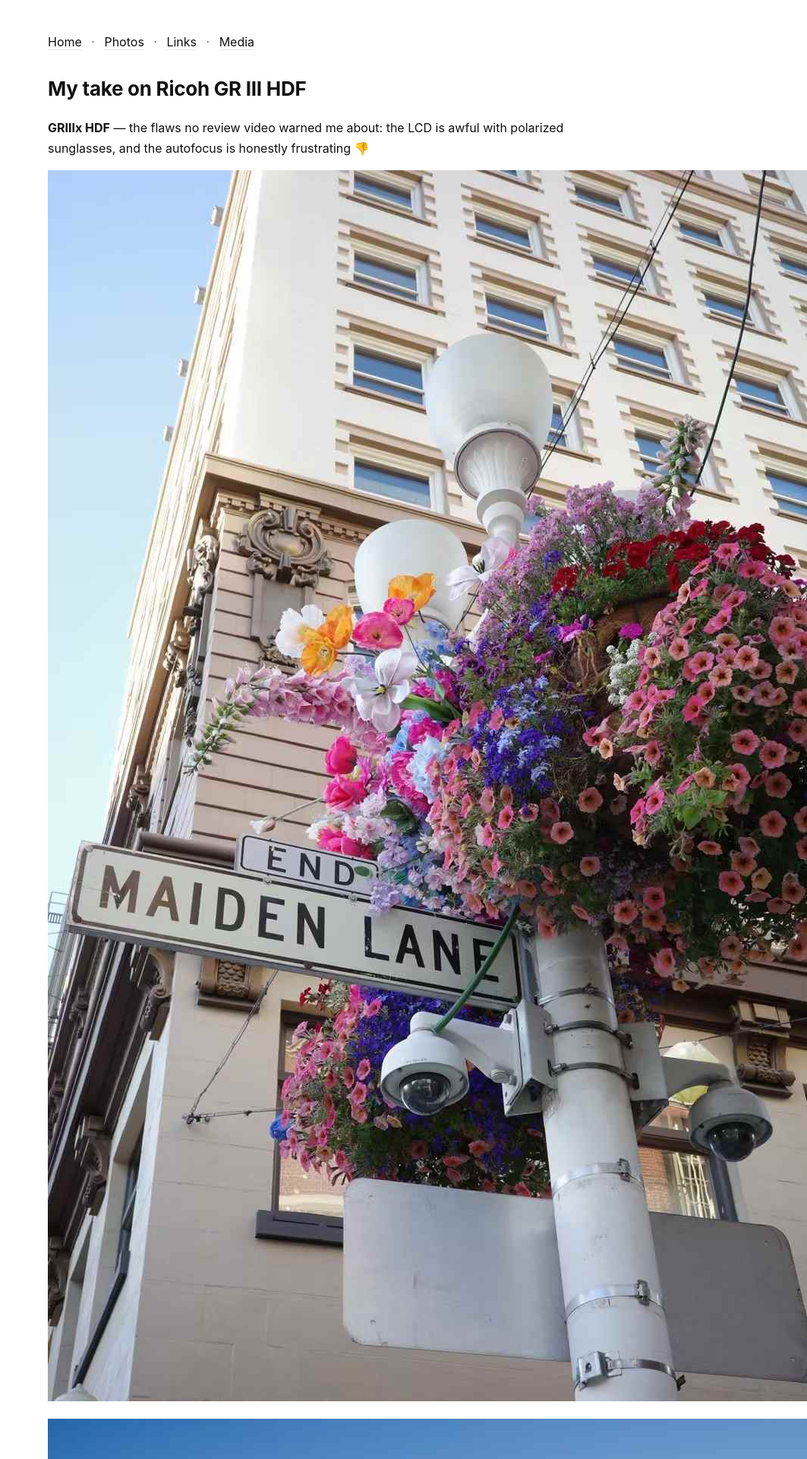
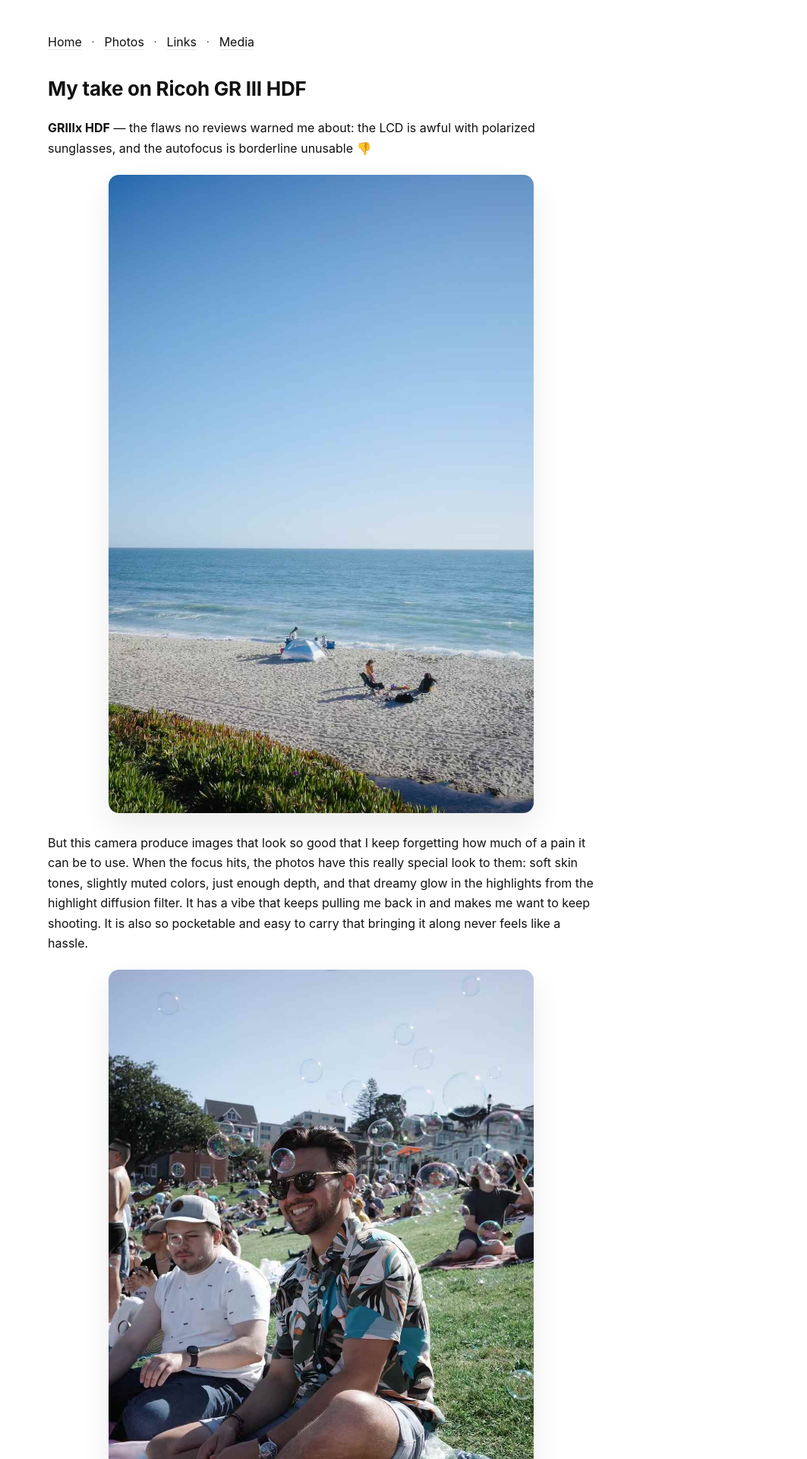
Before and after one commit to zijianzhu0/zijian.github.io, a Jekyll site: the page built from _posts/2025-08-12-GR-III-HDF.md, in a window 1280 px wide. Shown: the top 1920 px of the page at 76% size, without its empty margins (217-1280 px from the left). Built offline with Jekyll 4.4.1, drawn with Linux system fonts in a browser that asks for light colours; some of the changed text lies outside the part shown.

Commit message:
revised wordings, visual updates

```diff
--- a/_posts/2025-08-12-GR-III-HDF.md
+++ b/_posts/2025-08-12-GR-III-HDF.md
@@ -10,17 +10,20 @@ links:
 
 # My take on Ricoh GR III HDF
 
-**GRIIIx HDF** — the flaws no review video warned me about: the LCD is awful with polarized sunglasses, and the autofocus is honestly frustrating 👎
+**GRIIIx HDF** — the flaws no reviews warned me about: the LCD is awful with polarized sunglasses, and the autofocus is borderline unusable 👎
 
-![Maiden Lane flowers](/assets/photos/gr-hdf-maiden-lane.jpg)
+<div class="post-gallery">
+  <img class="post-gallery__image" src="/assets/photos/gr-hdf-beach.jpg" alt="Beach scene" />
+</div>
 
-![Beach scene](/assets/photos/gr-hdf-beach.jpg)
+But this camera produce images that look so good that I keep forgetting how much of a pain it can be to use. When the focus hits, the photos have this really special look to them: soft skin tones, slightly muted colors, just enough depth, and that dreamy glow in the highlights from the highlight diffusion filter. It has a vibe that keeps pulling me back in and makes me want to keep shooting. It is also so pocketable and easy to carry that bringing it along never feels like a hassle.
+<div class="post-gallery">
+    <img class="post-gallery__image" src="/assets/photos/gr-hdf-bubbles.jpg" alt="Portrait with bubbles" />
+</div>
+So yeah, it has plenty of flaws, especially compared with many modern systems and even some smartphone cameras, but I still cannot bring myself to complain too much. Because what it captures never feels like just a photo — it feels like a memory you want to come back to again and again.
+<div class="post-gallery">
+    <img class="post-gallery__image" src="/assets/photos/gr-hdf-maiden-lane.jpg" alt="Maiden Lane flowers" />
+</div>
+P.S. Rumor has it the GRIV is coming soon.
 
-![Portrait with bubbles](/assets/photos/gr-hdf-bubbles.jpg)
-
-BUT, this camera makes portraits look soooo good that continuesly make me forgeting how pain in the butt to use it. When the focus hits, the photos have this really special look to them: soft skin tones, slightly muted colors, just enough depth, and that dreamy glow in the highlights from the highlight diffusion filter. It has a vibe that keeps pulling me back in and makes me want to keep shooting. It is also so pokcetable and easy to carry that bringing it along never feels like a hassle.
-
-So yeah, it has plenty of flaws, specially compared with many modern systems and some smartphone cameras, but I still cannot bring myself to complain too much. Because what it captures never feels like just a photo — it feels like a memory you want to come back to again and again.
-
-P.S. Rumor has it the GRIV is coming soon.
 Edit: GRIV was released 9 days after this post.
--- a/_sass/main.scss
+++ b/_sass/main.scss
@@ -38,6 +38,21 @@ hr { border: 0; border-top: 1px solid var(--line); margin: 26px 0; }
 
 .photo-nav { margin: 0 0 18px; }
 .footer { margin-top: 40px; padding-top: 18px; border-top: 1px solid var(--line); }
+
+.post-gallery {
+  display: grid;
+  gap: 18px;
+  margin: 22px 0 26px;
+}
+
+.post-gallery__image {
+  display: block;
+  width: min(100%, 560px);
+  margin: 0 auto;
+  height: auto;
+  border-radius: 14px;
+  box-shadow: 0 18px 40px rgba(17, 17, 17, 0.08);
+}
 
 .photo-gallery {
   margin-top: 18px;
```
